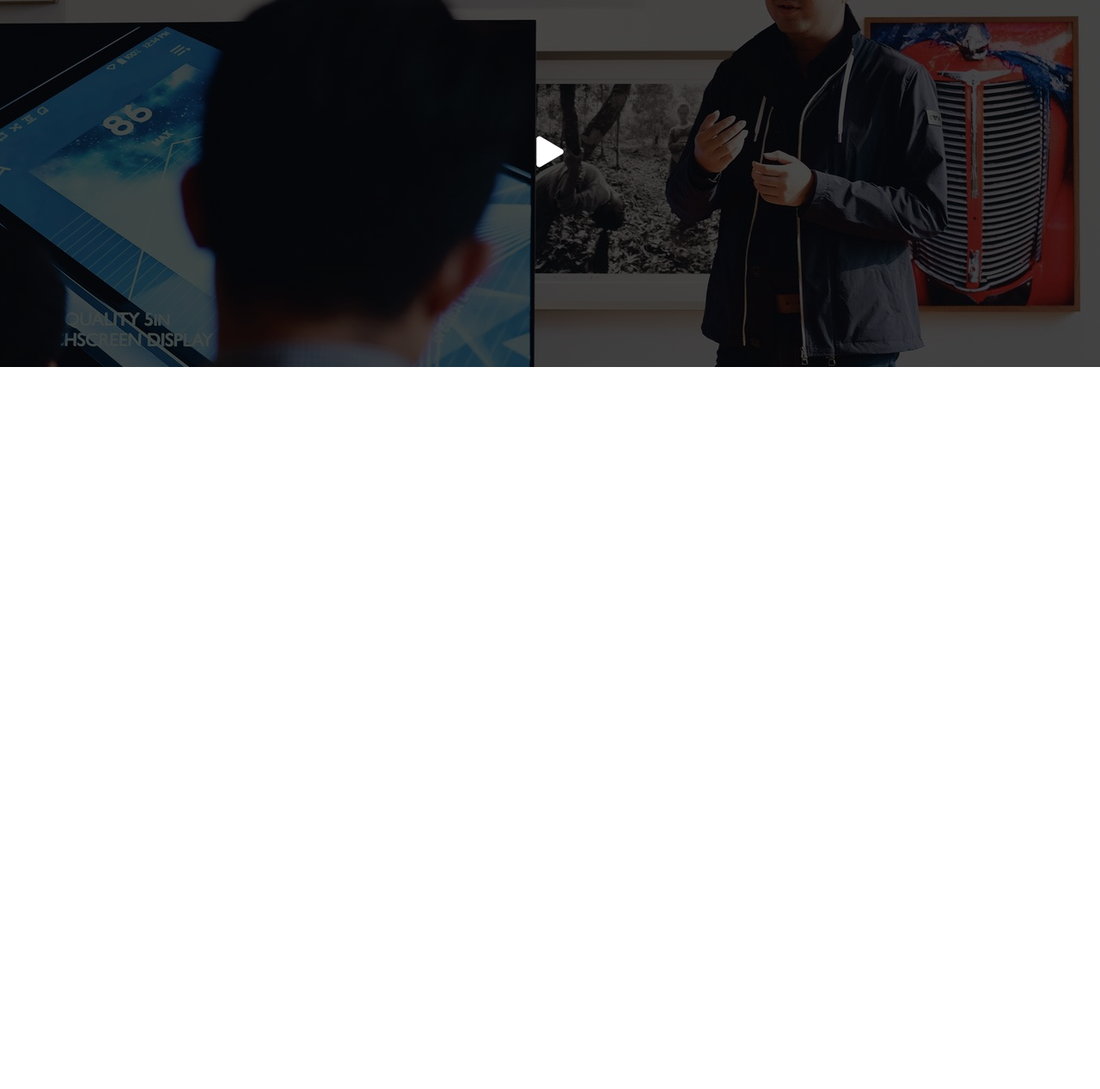
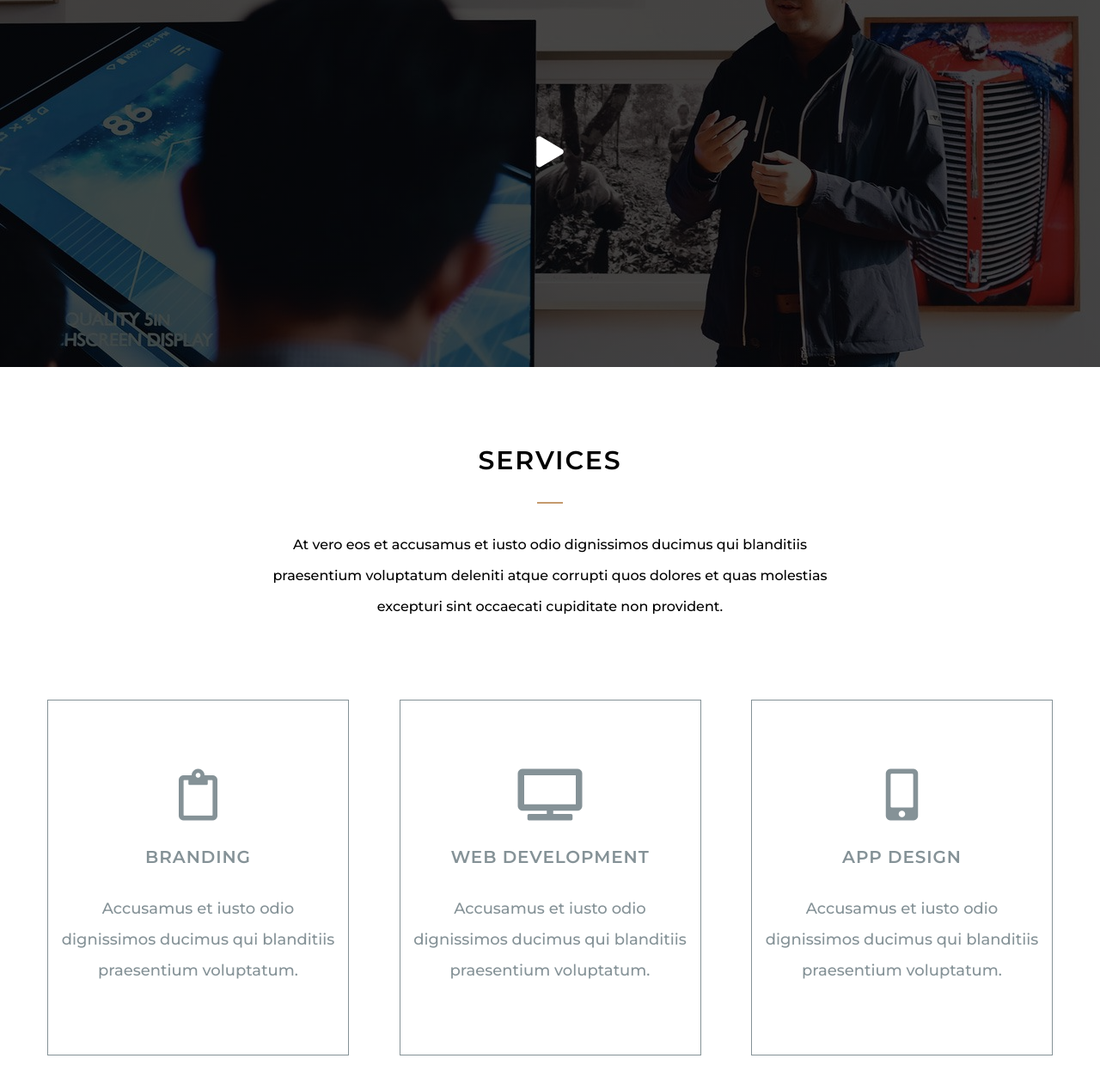
Before and after one commit to yusufisbilir/We-Make-Website, a plain HTML site: page docs/index.html in a window 1280 px wide. Shown: the part 1380-2647 px from the top of the page at 86% size. Before the commit the page ends 1807 px from the top, so only its background shows below. Drawn offline with Linux system fonts and the light colour scheme.

Commit message:
services part done

```diff
--- a/docs/Css/main.css
+++ b/docs/Css/main.css
@@ -49,7 +49,8 @@ header{
     line-height: 36px;
 }
 .header-text p::after,
-.meet-text h2::after{
+.meet-text h2::after,
+.title h2::after{
     content: "";
     display: block;
     width: 30px;
@@ -127,3 +128,68 @@ nav.menu i{
     font-size: 48px;
 }
 /* video end */
+
+/* services start */
+#services{
+    padding: 90px 0;
+}
+.services{
+    width: 1170px;
+    margin: 0 auto;
+    display: flex;
+    flex-direction: column;
+    align-items: center;
+    justify-content: center;
+    text-align: center;
+}
+.title{
+    width: 60%;
+    margin-bottom: 90px;
+}
+.title p{
+    font-size: 16px;
+    font-weight: 500;
+    line-height: 36px;
+}
+.services-items{
+    display: flex;
+    align-items: center;
+    justify-content: space-between;
+}
+.services-item{
+    width: 30%;
+    border: 1px solid #859297;
+    padding: 80px 15px;
+    transition: .3s all;
+}
+.services-item i{
+    font-size: 60px;
+    color: #859297;
+}
+.services-item h3{
+    font-size: 20px;
+    font-weight: 600;
+    margin: 30px 0;
+    color: #859297;
+    letter-spacing: 0.05rem;
+}
+.services-item p{
+    font-size: 18px;
+    font-weight: 500;
+    line-height: 36px;
+    color: #859297;
+}
+.services-item:hover{
+    border: 2px solid #c59a6d;
+    padding: 110px 10px;
+
+}
+.services-item:hover i ,
+.services-item:hover h3{
+    color: #c59a6d;
+}
+.services-item:hover p{
+    color: #000;
+}
+
+/* services end */
--- a/docs/index.html
+++ b/docs/index.html
@@ -63,6 +63,35 @@
     <!-- video end -->
 
 
+    <!-- services start -->
+    <section id="services">
+        <div class="services">
+            <div class="title">
+                <h2>Services</h2>
+                <p>At vero eos et accusamus et iusto odio dignissimos ducimus qui blanditiis praesentium voluptatum deleniti atque corrupti quos dolores et quas molestias excepturi sint occaecati cupiditate non provident.</p>
+            </div>
+            <div class="services-items">
+                <div class="services-item">
+                    <i class="far fa-clipboard"></i>
+                    <h3>BRANDING</h3>
+                    <p>Accusamus et iusto odio dignissimos ducimus qui blanditiis praesentium voluptatum.</p>
+                </div>
+                <div class="services-item">
+                    <i class="fas fa-tv"></i>
+                    <h3>WEB DEVELOPMENT</h3>
+                    <p>Accusamus et iusto odio dignissimos ducimus qui blanditiis praesentium voluptatum.</p>
+                </div>
+                <div class="services-item">
+                    <i class="fas fa-mobile-alt"></i>
+                    <h3>APP DESIGN</h3>
+                    <p>Accusamus et iusto odio dignissimos ducimus qui blanditiis praesentium voluptatum.</p>
+                </div>
+            </div>
+        </div>
+    </section>
+    <!-- services end -->
+
+
 
 
     <!-- Javascript -->
```
